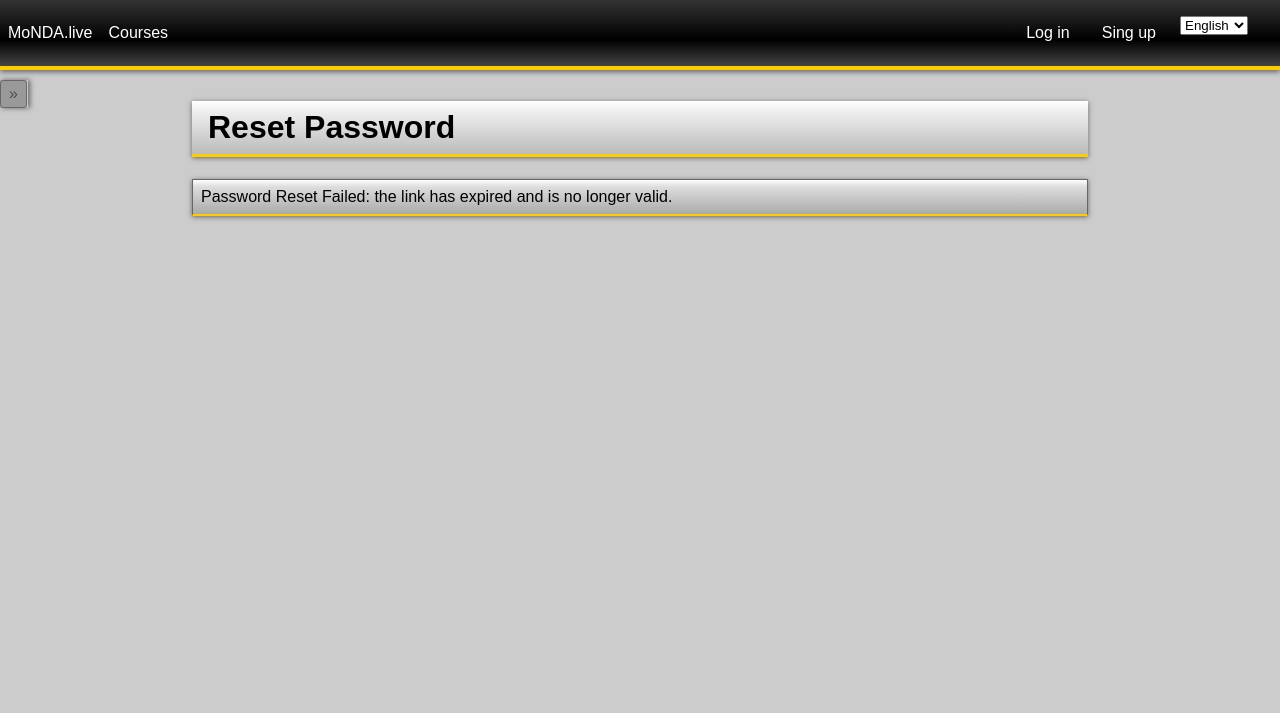
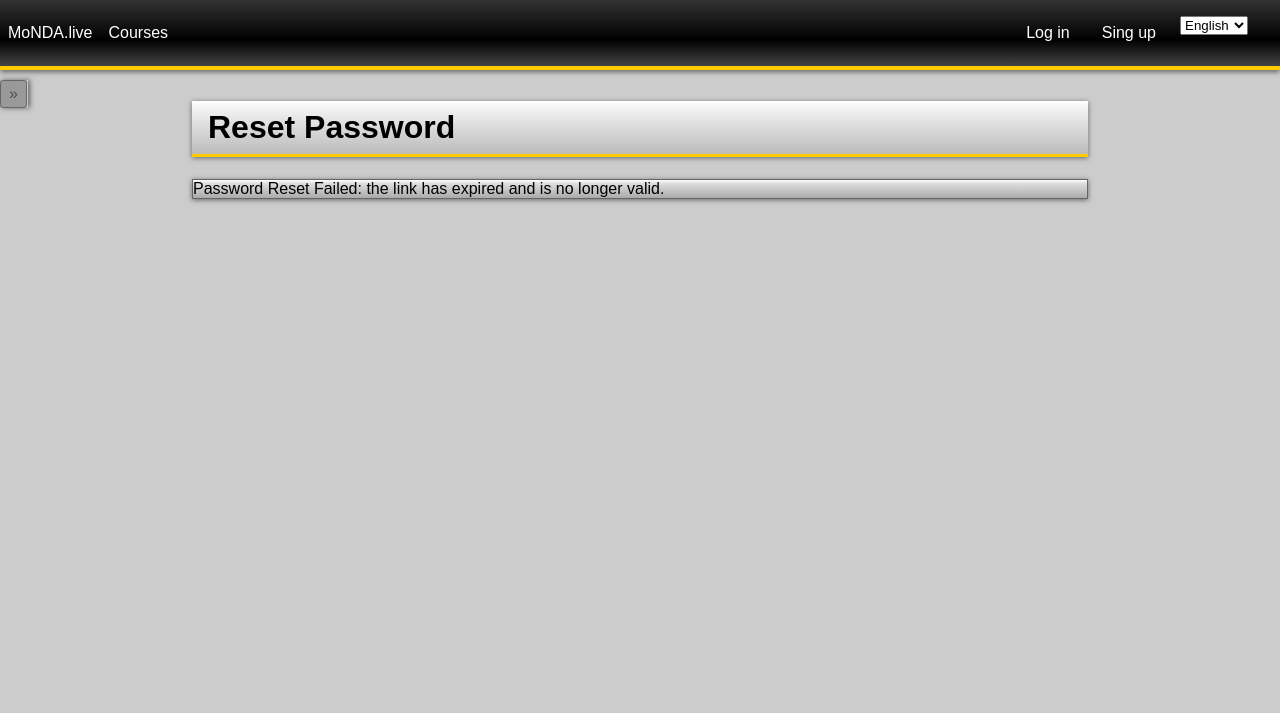
Before and after one commit to kobrius11/mondev, a Django app: page /accounts/reset/1/1/ in a window 1280 px wide. Shown: the top 713 px of the page. Run offline with Django 4.2, Linux system fonts and the light colour scheme.

Commit message:
cosmetic frontend fixes

```diff
--- a/monda_live/mondev_site/static/mondev_site/css/style.css
+++ b/monda_live/mondev_site/static/mondev_site/css/style.css
@@ -166,10 +166,9 @@ h1 {
 
 .box {
     margin: 0.25rem 0;
-    padding: 0.5rem;
+    padding: 0,75rem 1rem;
     box-shadow: 0 1px 5px rgba(0, 0, 0, 0.5);
     border: 1px solid #666666;
-    border-bottom: 2px solid #ffcc00;
     background: #bbbbbb;
     background: linear-gradient(0deg, #aaaaaa 0%, #dddddd 80%, #ffffff 100%);
 }
--- a/monda_live/mondev_site/templates/base.html
+++ b/monda_live/mondev_site/templates/base.html
@@ -50,6 +50,7 @@
     </header>
     <main>
     {% block complex_content %}
+        {% block complex_sidebar %}
         <aside class="sidebar">
             <a class="btn dim text-right {% if request.session.sidebar_state %}block{% else %}hidden{% endif %}" id="sidebar-collapse" onclick="monda_collapse('sidebar');">{% trans "hide"|lower %} &#171;</a>
             <a class="btn dim {% if request.session.sidebar_state %}hidden{% else %}block{% endif %}" id="sidebar-uncollapse" onclick="monda_uncollapse('sidebar');">&#187;</a>
@@ -57,6 +58,7 @@
                 <h3>{% trans "your courses"|title %}</h3>
             {% endblock sidebar %}</div>
         </aside>
+        {% endblock complex_sidebar %}
         <div class="container">
             {% block messages %}
                 {% if messages %}{% for message in messages %}
```
